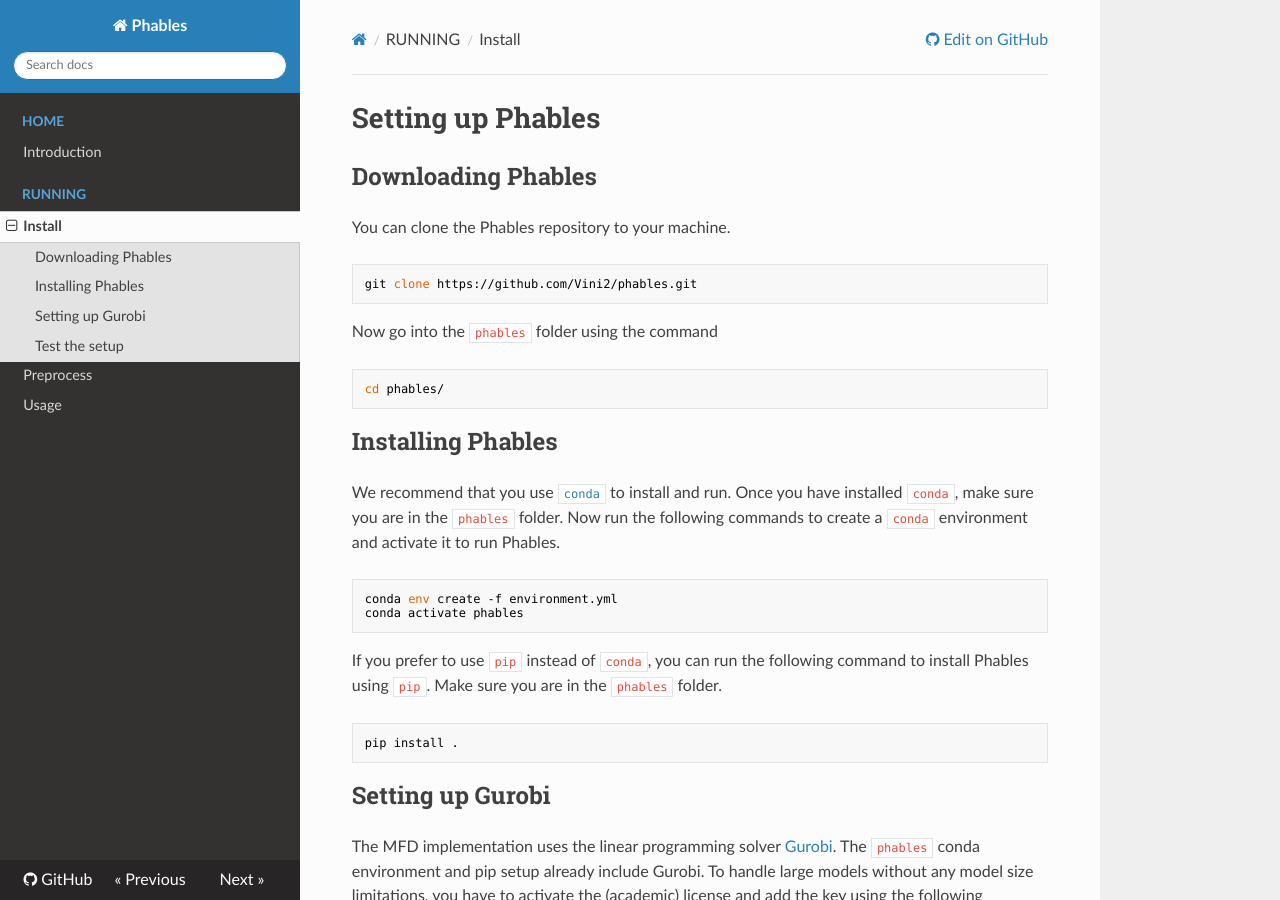
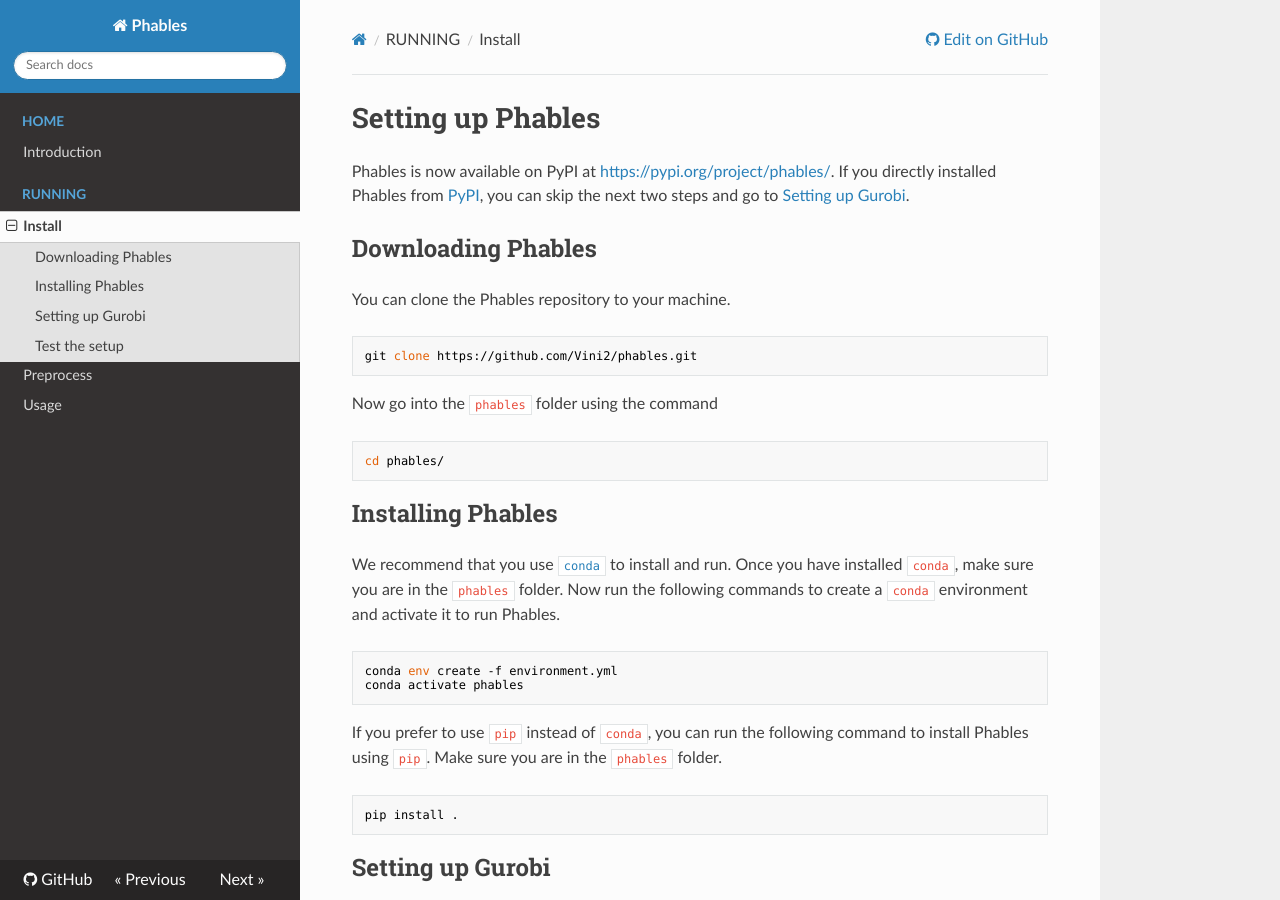
Before and after one commit to Vini2/phables, an MkDocs documentation site: the page built from docs/install.md, in a window 1280 px wide and 900 px high. Built offline with MkDocs 1.6.1, drawn with Linux system fonts in a browser that asks for light colours; nearby versions of some CDN libraries; a script that is not in the unit is left out.

Commit message:
DOC: Update docs

```diff
--- a/docs/install.md
+++ b/docs/install.md
@@ -1,4 +1,6 @@
 # Setting up Phables
+
+Phables is now available on PyPI at [https://pypi.org/project/phables/](https://pypi.org/project/phables/). If you directly installed Phables from [PyPI](https://pypi.org/project/phables/), you can skip the next two steps and go to [Setting up Gurobi](#setting-up-gurobi).
 
 ## Downloading Phables
 
```
Also changed, not shown: docs/preprocess.md (+6 -0 lines).
